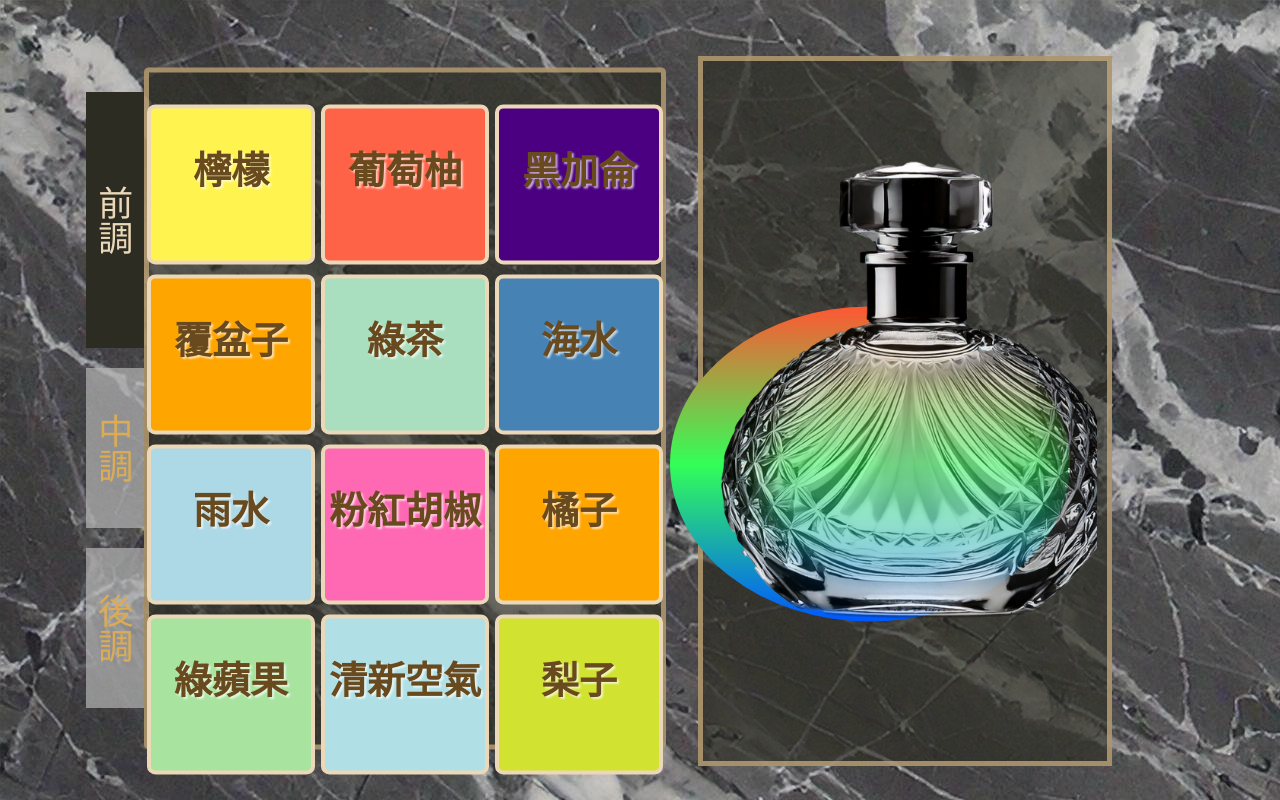
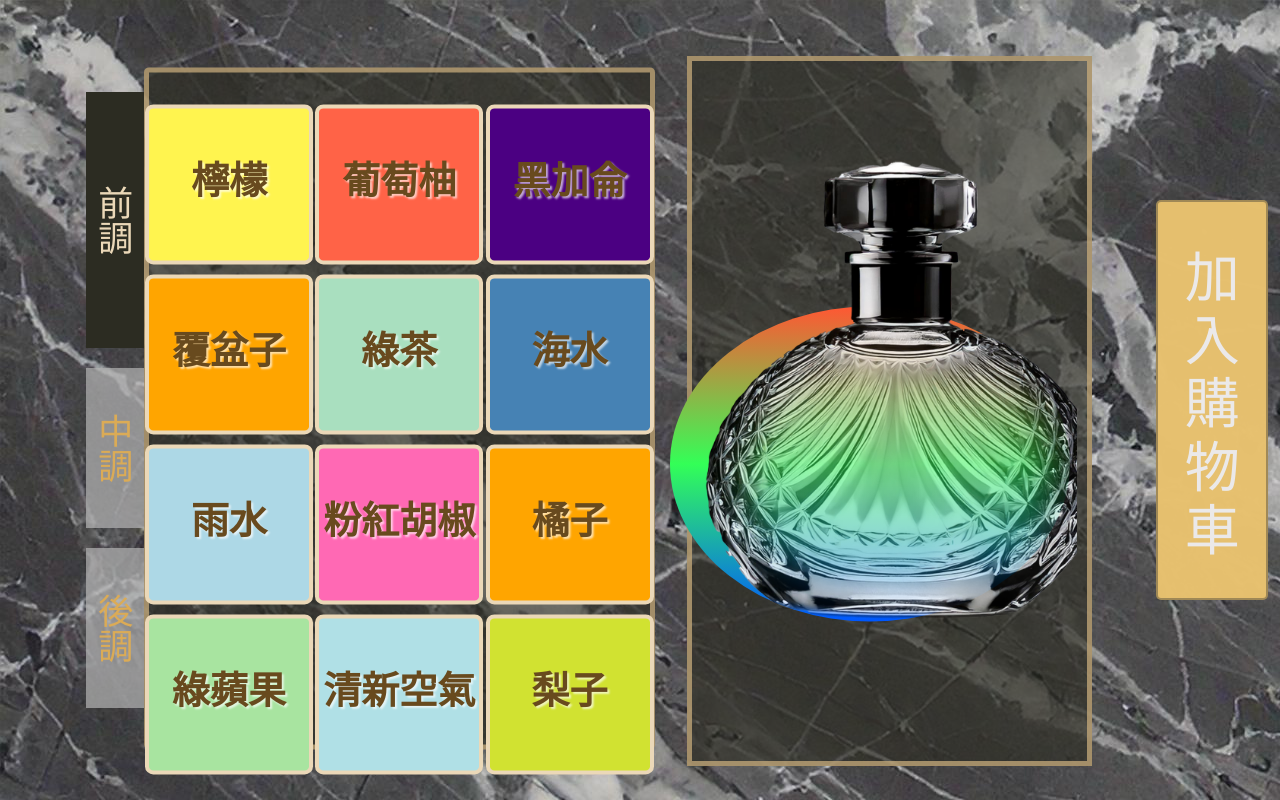
Before and after one commit to Takk1995/IRISEL_website, a React (Create React App) app: page /Customized in a window 1280 px wide. Built offline with nearby package versions, Linux system fonts and the light colour scheme.

Commit message:
Darkmoon3310

```diff
--- a/src/page/CustomizedPage/CustomizedPage.jsx
+++ b/src/page/CustomizedPage/CustomizedPage.jsx
@@ -54,7 +54,7 @@ const Customized = () => {
             { color: "#9ACD32", text: "鼠尾草" }
         ],
         "後調": [
-            { color: "#D2B48CF", text: "檀香" },
+            { color: "#D2B48C", text: "檀香" },
             { color: "#556B2F", text: "香根草" },
             { color: "#A52A2A", text: "雪松" },
             { color: "#F5DEB3", text: "香草" },
@@ -112,6 +112,9 @@ const Customized = () => {
                 <div className="CustomizedColor" style={{ background: backgroundGradient }}>
                 </div>
             </div>
+            <div className="CustomizedButtonSide">
+                <button className="CustomizedButton">加入購物車</button>
+            </div>
         </div>
     );
 };
--- a/src/page/QuizPage/QuizPage.jsx
+++ b/src/page/QuizPage/QuizPage.jsx
@@ -10,7 +10,9 @@ const QuizPage = () => {
     const questions = [
         { question: "早晨起床後的第一件事是什麼？", answers: [{ text: "喝咖啡", weight: 1 }, { text: "喝茶", weight: 3 }, { text: "喝水", weight: 2 }, { text: "運動", weight: 4 }] },
         { question: "當你想放鬆時，你最喜歡做什麼？", answers: [{ text: "閱讀", weight: 1 }, { text: "泡澡", weight: 2 }, { text: "散步", weight: 3 }, { text: "冥想", weight: 4 }] },
-
+        { question: "你最喜歡的季節是什麼？", answers: [{ text: "春天", weight: 1 }, { text: "夏天", weight: 2 }, { text: "秋天", weight: 3 }, { text: "冬天", weight: 4 }] },
+        { question: "你的個性是什麼？", answers: [{ text: "外向活潑", weight: 1 }, { text: "安靜內斂", weight: 2 }, { text: "創意十足", weight: 3 }, { text: "穩重成熟", weight: 4 }] },
+        { question: "下方選項中理想的旅行目的地？", answers: [{ text: "海灘", weight: 1 }, { text: "山區", weight: 2 }, { text: "都市", weight: 3 }, { text: "森林", weight: 4 }] },
     ];
 
     const [currentQuestionIndex, setCurrentQuestionIndex] = useState(0);
@@ -20,7 +22,7 @@ const QuizPage = () => {
     const [productData, setProductData] = useState([]);
     const [handleButtonClick, setHandleButtonClick] = useState("");
 
-    let code = 1021001;
+    let code = 1031001;
 
     useEffect(() => {
         // 每次切換問題時，讓卡片依序翻轉
@@ -84,12 +86,12 @@ const QuizPage = () => {
             acc[weight] = (acc[weight] || 0) + 1;
             return acc;
         }, {});
-
         const mostFrequentWeight = Object.keys(weightCount).reduce((a, b) => weightCount[a] > weightCount[b] ? a : b);
         // alert(`你選擇的最多權重為：${mostFrequentWeight}`);
         if (mostFrequentWeight === "1") {
             code = 1011001;
-        } else if (mostFrequentWeight === "2") {
+        }
+        else if (mostFrequentWeight === "2") {
             code = 1021001;
         }
         else if (mostFrequentWeight === "3") {
--- a/src/style/CustomizedCard.css
+++ b/src/style/CustomizedCard.css
@@ -96,6 +96,7 @@
     color: rgb(104, 74, 30);
     display: inline-flex;
     align-items: center;
+    margin-top: 3rem;
     font-family: "Noto Sans TC", sans-serif;
     text-shadow: 2px 2px 2px rgba(255, 255, 255, 0.664);
     font-weight: bold;
--- a/src/style/CustomizedPage.css
+++ b/src/style/CustomizedPage.css
@@ -97,3 +97,36 @@ body{
     left: 68%; /* 新增這行 */
     transform: translate(-50%, -50%); /* 新增這行，確保顏色置中 */
 }
+.CustomizedButton{
+    width: 7rem;
+    height: 25rem;
+    display: flex;
+    justify-content: center;
+    align-items: center;
+    background-color: #e7c16ffd;
+    border: rgba(48, 47, 47, 0.384) 2px solid;
+    color: rgb(235, 233, 233);
+    font-size: 55px;
+    font-family: "Noto Sans TC", sans-serif;
+    cursor: pointer;
+    overflow: hidden;
+    margin-left:4rem;
+    border-radius: 5px;
+
+}
+.CustomizedButton:hover{
+    background-color: #e7c16f;
+    border: #2c2c22 2px solid;
+    color: #2c2c22;
+}
+.CustomizedButtonSide{
+    width: 15%;
+    height: 80%;
+    display: inline-flex;
+    justify-content: bottom;
+    align-items: center;
+    cursor: pointer;
+    border: none;
+    border-radius: 5px;
+    margin-top: 5rem;
+}
```
